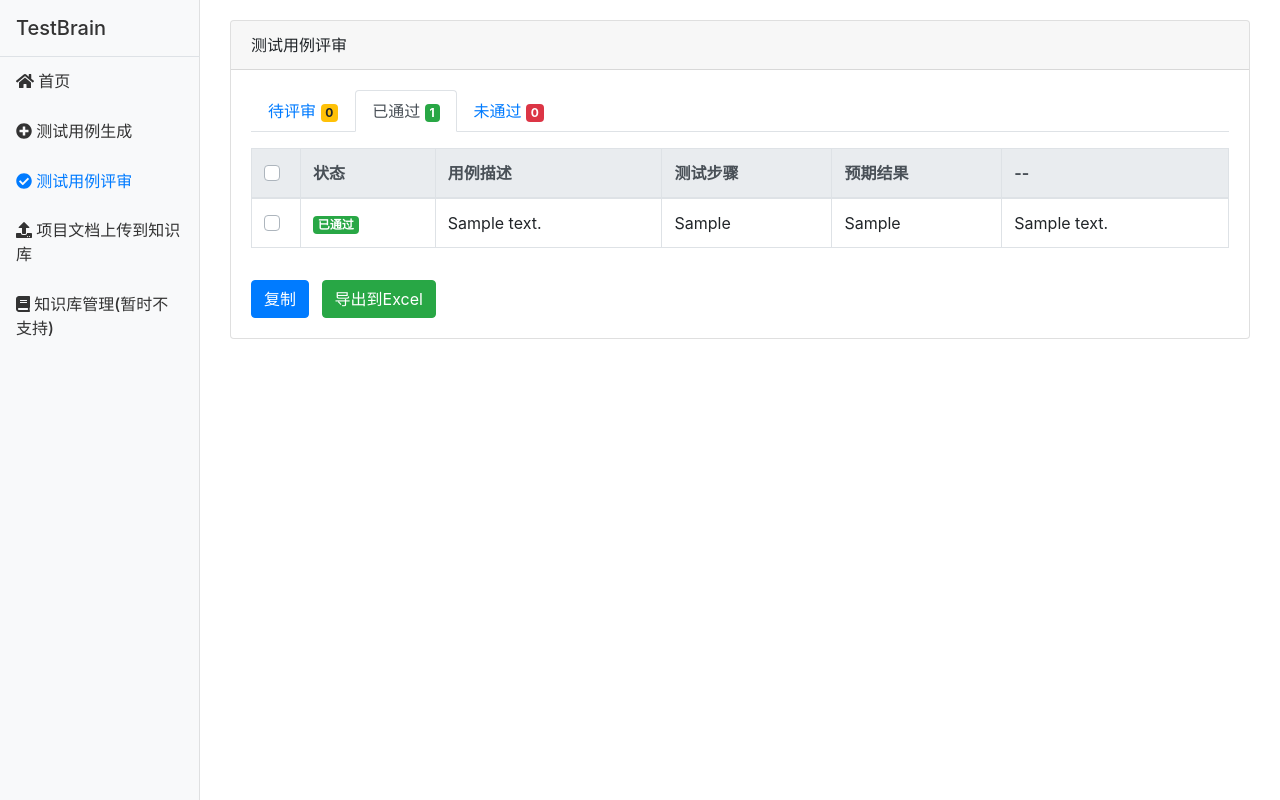
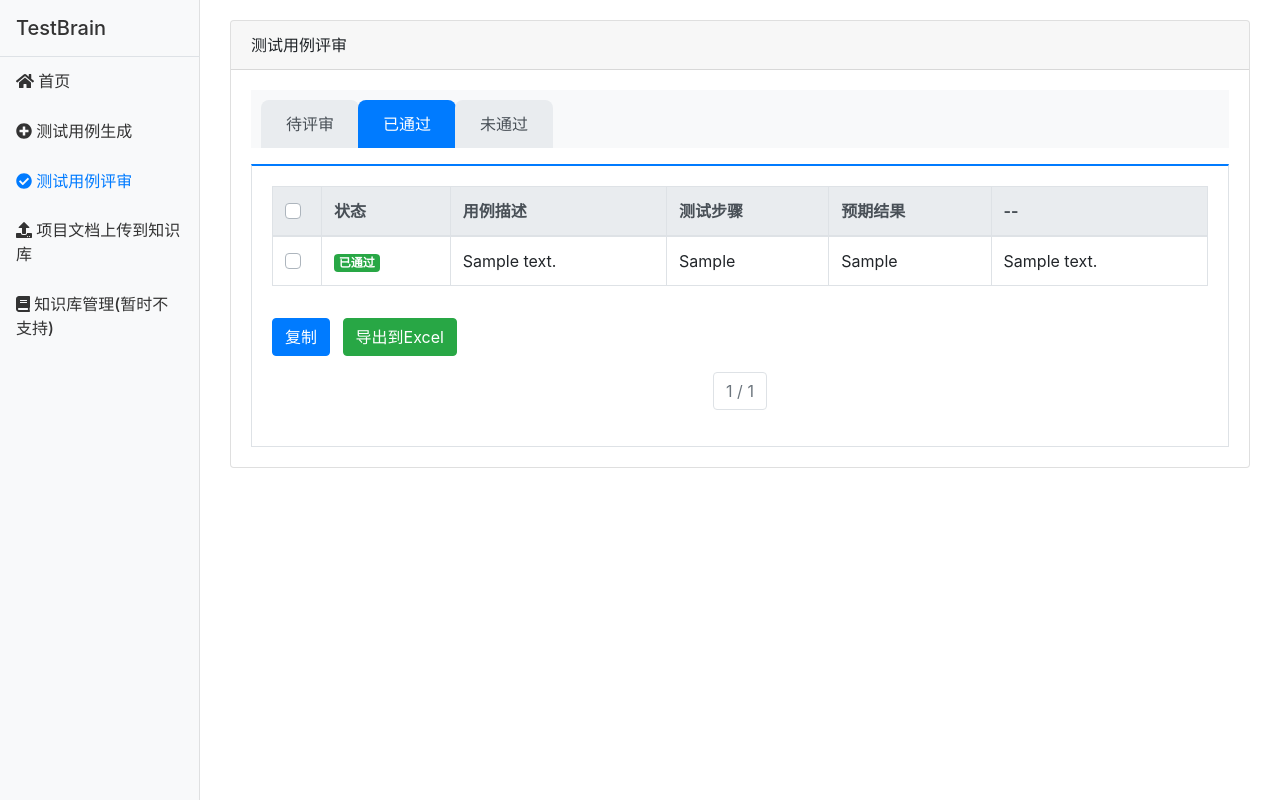
Before and after one commit to shuangliangQiu/TestBrain, a Django app: page /review/ in a window 1280 px wide, after a click on "已通过". Run offline with Django 5.2, Linux system fonts and the light colour scheme; tables that the repository leaves empty hold one stand-in row (values such as "Sample post"); some libraries are stand-ins or nearby versions.

Commit message:
优化标签页的切换效果

```diff
--- a/apps/core/views.py
+++ b/apps/core/views.py
@@ -28,6 +28,7 @@ import numpy as np
 import gc
 import xlwt
 from django.http import HttpResponse
+from django.core.paginator import Paginator, EmptyPage, PageNotAnInteger
 
 logger = get_logger(__name__)
 
@@ -251,9 +252,43 @@ def save_test_case(request):
 # @login_required 先屏蔽登录
 def review_view(request):
     """页面-测试用例评审页面视图"""
-    pending_test_cases = TestCase.objects.filter(status='pending')
-    approved_test_cases = TestCase.objects.filter(status='approved')
-    rejected_test_cases = TestCase.objects.filter(status='rejected')
+    # 获取所有测试用例
+    pending_cases = TestCase.objects.filter(status='pending').order_by('-created_at')
+    approved_cases = TestCase.objects.filter(status='approved').order_by('-created_at')
+    rejected_cases = TestCase.objects.filter(status='rejected').order_by('-created_at')
+
+    # 每页显示15条数据
+    page_size = 15
+
+    # 处理待评审用例分页
+    pending_paginator = Paginator(pending_cases, page_size)
+    pending_page = request.GET.get('pending_page', 1)
+    try:
+        pending_test_cases = pending_paginator.page(pending_page)
+    except PageNotAnInteger:
+        pending_test_cases = pending_paginator.page(1)
+    except EmptyPage:
+        pending_test_cases = pending_paginator.page(pending_paginator.num_pages)
+
+    # 处理已通过用例分页
+    approved_paginator = Paginator(approved_cases, page_size)
+    approved_page = request.GET.get('approved_page', 1)
+    try:
+        approved_test_cases = approved_paginator.page(approved_page)
+    except PageNotAnInteger:
+        approved_test_cases = approved_paginator.page(1)
+    except EmptyPage:
+        approved_test_cases = approved_paginator.page(approved_paginator.num_pages)
+
+    # 处理未通过用例分页
+    rejected_paginator = Paginator(rejected_cases, page_size)
+    rejected_page = request.GET.get('rejected_page', 1)
+    try:
+        rejected_test_cases = rejected_paginator.page(rejected_page)
+    except PageNotAnInteger:
+        rejected_test_cases = rejected_paginator.page(1)
+    except EmptyPage:
+        rejected_test_cases = rejected_paginator.page(rejected_paginator.num_pages)
 
     context = {
         'pending_test_cases': pending_test_cases,
--- a/static/js/review.js
+++ b/static/js/review.js
@@ -176,4 +176,23 @@ document.addEventListener('DOMContentLoaded', function() {
         document.querySelector('#approved-tab .badge').textContent = approvedCount;
         document.querySelector('#rejected-tab .badge').textContent = rejectedCount;
     }
+
+    // 添加分页链接的点击事件处理
+    document.querySelectorAll('.pagination .page-link').forEach(link => {
+        link.addEventListener('click', function(e) {
+            e.preventDefault();
+            const pageType = this.getAttribute('data-page-type');
+            const url = new URL(this.href);
+            const page = url.searchParams.get(`${pageType}_page`);
+
+            // 保持当前标签页的状态
+            const currentTab = document.querySelector('.nav-tabs .nav-link.active');
+            if (currentTab) {
+                url.searchParams.set('active_tab', currentTab.getAttribute('href').substring(1));
+            }
+
+            // 跳转到新页面
+            window.location.href = url.toString();
+        });
+    });
 });
--- a/templates/review.html
+++ b/templates/review.html
@@ -13,17 +13,17 @@
         <ul class="nav nav-tabs" id="reviewTabs" role="tablist">
             <li class="nav-item">
                 <a class="nav-link active" id="pending-tab" data-toggle="tab" href="#pending" role="tab">
-                    待评审 <span class="badge badge-warning">{{ pending_test_cases|length }}</span>
+                    待评审
                 </a>
             </li>
             <li class="nav-item">
                 <a class="nav-link" id="approved-tab" data-toggle="tab" href="#approved" role="tab">
-                    已通过 <span class="badge badge-success">{{ approved_test_cases|length }}</span>
+                    已通过
                 </a>
             </li>
             <li class="nav-item">
                 <a class="nav-link" id="rejected-tab" data-toggle="tab" href="#rejected" role="tab">
-                    未通过 <span class="badge badge-danger">{{ rejected_test_cases|length }}</span>
+                    未通过
                 </a>
             </li>
         </ul>
@@ -58,6 +58,27 @@
                         </tbody>
                     </table>
                 </div>
+
+                <!-- 添加分页组件 -->
+                <nav aria-label="待评审分页" class="mt-3">
+                    <ul class="pagination justify-content-center">
+                        {% if pending_test_cases.has_previous %}
+                        <li class="page-item">
+                            <a class="page-link" href="?pending_page={{ pending_test_cases.previous_page_number }}" data-page-type="pending">上一页</a>
+                        </li>
+                        {% endif %}
+
+                        <li class="page-item disabled">
+                            <span class="page-link">{{ pending_test_cases.number }} / {{ pending_test_cases.paginator.num_pages }}</span>
+                        </li>
+
+                        {% if pending_test_cases.has_next %}
+                        <li class="page-item">
+                            <a class="page-link" href="?pending_page={{ pending_test_cases.next_page_number }}" data-page-type="pending">下一页</a>
+                        </li>
+                        {% endif %}
+                    </ul>
+                </nav>
                 {% else %}
                     <div class="alert alert-info">没有待评审的测试用例</div>
                 {% endif %}
@@ -113,6 +134,27 @@
                     <button id="copy-selected" class="btn btn-primary mr-2">复制</button>
                     <button id="export-excel" class="btn btn-success">导出到Excel</button>
                 </div>
+
+                <!-- 添加分页组件 -->
+                <nav aria-label="已通过分页" class="mt-3">
+                    <ul class="pagination justify-content-center">
+                        {% if approved_test_cases.has_previous %}
+                        <li class="page-item">
+                            <a class="page-link" href="?approved_page={{ approved_test_cases.previous_page_number }}" data-page-type="approved">上一页</a>
+                        </li>
+                        {% endif %}
+
+                        <li class="page-item disabled">
+                            <span class="page-link">{{ approved_test_cases.number }} / {{ approved_test_cases.paginator.num_pages }}</span>
+                        </li>
+
+                        {% if approved_test_cases.has_next %}
+                        <li class="page-item">
+                            <a class="page-link" href="?approved_page={{ approved_test_cases.next_page_number }}" data-page-type="approved">下一页</a>
+                        </li>
+                        {% endif %}
+                    </ul>
+                </nav>
 
                 {% else %}
                     <div class="alert alert-info">没有评审通过的测试用例</div>
@@ -173,6 +215,27 @@
                     <button id="delete-selected" class="btn btn-danger">删除选中项</button>
                 </div>
 
+                <!-- 添加分页组件 -->
+                <nav aria-label="未通过分页" class="mt-3">
+                    <ul class="pagination justify-content-center">
+                        {% if rejected_test_cases.has_previous %}
+                        <li class="page-item">
+                            <a class="page-link" href="?rejected_page={{ rejected_test_cases.previous_page_number }}" data-page-type="rejected">上一页</a>
+                        </li>
+                        {% endif %}
+
+                        <li class="page-item disabled">
+                            <span class="page-link">{{ rejected_test_cases.number }} / {{ rejected_test_cases.paginator.num_pages }}</span>
+                        </li>
+
+                        {% if rejected_test_cases.has_next %}
+                        <li class="page-item">
+                            <a class="page-link" href="?rejected_page={{ rejected_test_cases.next_page_number }}" data-page-type="rejected">下一页</a>
+                        </li>
+                        {% endif %}
+                    </ul>
+                </nav>
+
                 {% else %}
                     <div class="alert alert-info">没有评审未通过的测试用例</div>
                 {% endif %}
@@ -180,6 +243,88 @@
         </div>
     </div>
 </div>
+
+<style>
+    /* 标签页容器样式 */
+    .nav-tabs {
+        border: none;
+        background-color: #f8f9fa;
+        padding: 10px 10px 0;
+        display: flex;
+        gap: 0;
+    }
+
+    /* 标签页按钮基础样式 */
+    .nav-tabs .nav-link {
+        border: none;
+        padding: 12px 25px;
+        margin: 0;
+        border-radius: 8px 8px 0 0;
+        transition: all 0.3s ease;
+        background-color: #e9ecef;
+        color: #495057;
+        position: relative;
+        font-weight: 500;
+    }
+
+    /* 标签页悬停效果 */
+    .nav-tabs .nav-link:hover {
+        background-color: #007bff;
+        color: white;
+    }
+
+    /* 活动标签页样式 */
+    .nav-tabs .nav-link.active {
+        background-color: #007bff;
+        color: white;
+    }
+
+    /* 标签内的徽章样式 */
+    .nav-tabs .badge {
+        font-weight: 500;
+        font-size: 14px;
+        padding: 8px 16px;
+        border-radius: 0;
+        transition: all 0.3s ease;
+        background: transparent;
+        border: none;
+    }
+
+    /* 各状态徽章颜色 */
+    .nav-link.active .badge-warning,
+    .nav-link:hover .badge-warning {
+        color: #fff;
+    }
+
+    .nav-link.active .badge-success,
+    .nav-link:hover .badge-success {
+        color: #fff;
+    }
+
+    .nav-link.active .badge-danger,
+    .nav-link:hover .badge-danger {
+        color: #fff;
+    }
+
+    /* 标签页内容区域样式 */
+    .tab-content {
+        background-color: #fff;
+        border: 1px solid #dee2e6;
+        border-top: 2px solid #007bff;
+        padding: 20px;
+    }
+
+    /* 添加鼠标指针样式 */
+    .nav-tabs .nav-link {
+        cursor: pointer;
+    }
+
+    /* 移除标签页之间的间隙 */
+    .nav-item {
+        margin-bottom: 0;
+        margin-right: -1px;
+    }
+</style>
 
 {% endblock %}
 
```
